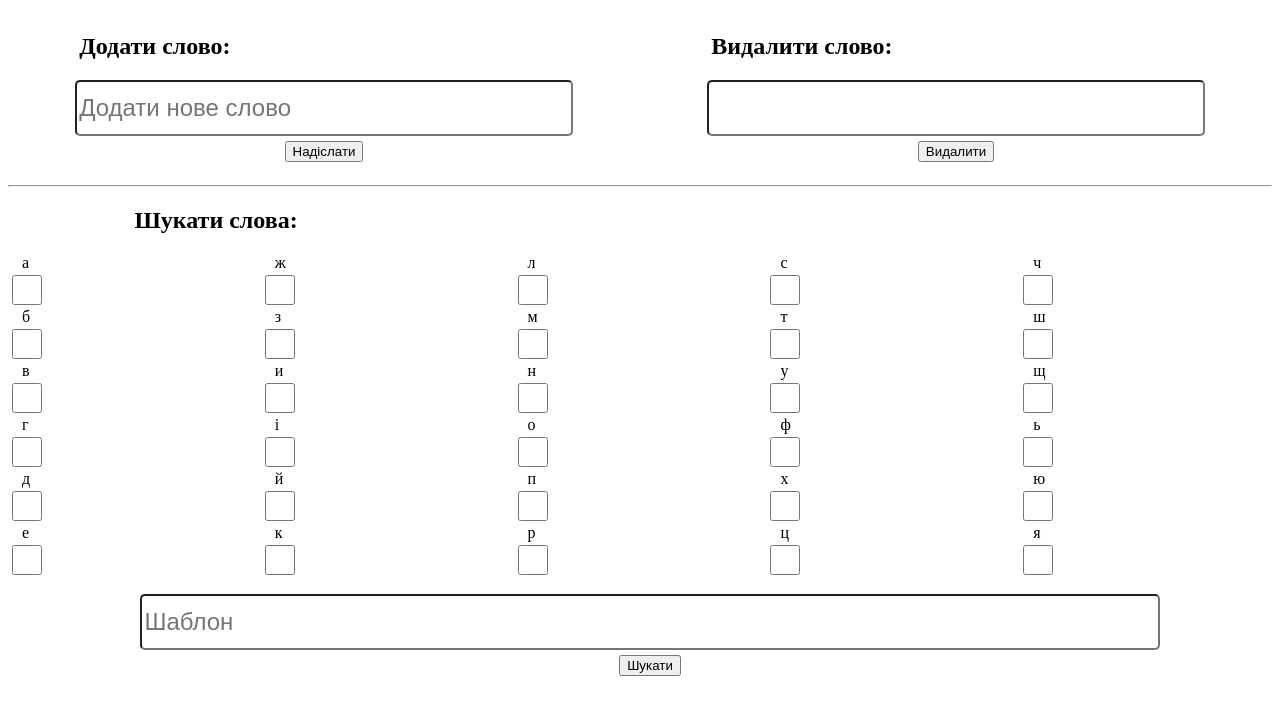
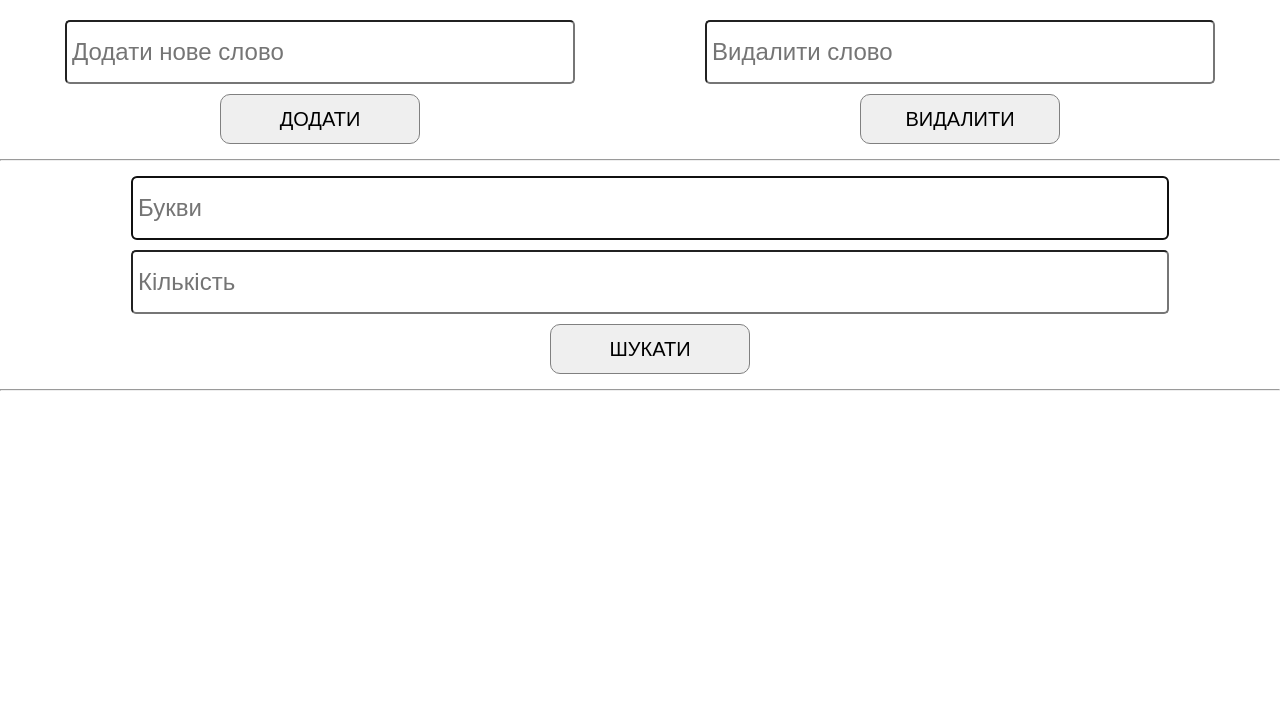
Before and after one commit to mysamyr/wow_app, a website: page public/single-page.html in a window 1280 px wide. Shown: the part 77-800 px from the top of the page. Drawn offline with Linux system fonts and the light colour scheme.

Commit message:
remove schema with positions

```diff
--- a/public/single-page.html
+++ b/public/single-page.html
@@ -2,14 +2,18 @@
 <html lang="en">
 <head>
     <meta charset="UTF-8">
+    <meta name="viewport" content="width=device-width, initial-scale=1">
     <title>World of Words</title>
     <link rel="stylesheet" href="./style.css">
     <style>
+        *, *:before, *:after {
+            margin: 0;
+            padding: 0;
+        }
         h1 {
+            font-size: 36px;
             text-align: center;
-        }
-        h2 {
-            text-indent: 10%;
+            margin: 20px 0;
         }
         form {
             display: flex;
@@ -19,40 +23,42 @@
         input {
             height: 50px;
             width: 80%;
+            margin: 5px;
+            padding: 5px;
             border-radius: 5px;
             font-size: 24px;
-        }
-        label {
-            text-indent: 14px;
         }
         button {
             display: block;
             margin: 5px auto;
+            width: 200px;
+            height: 50px;
+            border: 1px grey solid;
+            border-radius: 10px;
+            text-transform: uppercase;
+            font-size: 20px;
+        }
+        p {
+            font-size: 24px;
+            text-align: center;
         }
         .sections {
             display: flex;
             justify-content: space-around;
+            flex-direction: column;
         }
         .section {
             width: 100%;
             margin: 10px;
         }
-        .letters {
-            display: flex;
-            flex-direction: column;
-            flex-wrap: wrap;
-            height: 330px;
+        .result {
+            columns: 3;
         }
-        .letters input {
-            height: 30px;
-            width: 30px;
+
+        @media only screen and (min-width: 576px) {
+            .sections {
+                flex-direction: row;
             }
-        .result {
-            columns: 3 300px;
-        }
-        p {
-            font-size: 24px;
-            text-align: center;
         }
     </style>
 </head>
@@ -60,99 +66,36 @@
 <h1>Словник для гри WOW</h1>
 <div class="sections">
     <div class="section">
-        <h2>Додати слово:</h2>
         <form id="addForm">
             <input type="text" placeholder="Додати нове слово" min="3" required>
-            <button>Надіслати</button>
+            <button>Додати</button>
         </form>
     </div>
     <div class="section">
-        <h2>Видалити слово:</h2>
         <form id="deleteWord">
-            <input type="text">
+            <input type="text" placeholder="Видалити слово" required>
             <button>Видалити</button>
         </form>
     </div>
 </div>
 <hr>
-<h2>Шукати слова:</h2>
-<div class="letters">
-    <label>a</label>
-    <input type="checkbox" value="а">
-    <label>б</label>
-    <input type="checkbox" value="б">
-    <label>в</label>
-    <input type="checkbox" value="в">
-    <label>г</label>
-    <input type="checkbox" value="г">
-    <label>д</label>
-    <input type="checkbox" value="д">
-    <label>е</label>
-    <input type="checkbox" value="е">
-    <label>ж</label>
-    <input type="checkbox" value="ж">
-    <label>з</label>
-    <input type="checkbox" value="з">
-    <label>и</label>
-    <input type="checkbox" value="и">
-    <label>і</label>
-    <input type="checkbox" value="і">
-    <label>й</label>
-    <input type="checkbox" value="й">
-    <label>к</label>
-    <input type="checkbox" value="к">
-    <label>л</label>
-    <input type="checkbox" value="л">
-    <label>м</label>
-    <input type="checkbox" value="м">
-    <label>н</label>
-    <input type="checkbox" value="н">
-    <label>о</label>
-    <input type="checkbox" value="о">
-    <label>п</label>
-    <input type="checkbox" value="п">
-    <label>р</label>
-    <input type="checkbox" value="р">
-    <label>с</label>
-    <input type="checkbox" value="с">
-    <label>т</label>
-    <input type="checkbox" value="т">
-    <label>у</label>
-    <input type="checkbox" value="у">
-    <label>ф</label>
-    <input type="checkbox" value="ф">
-    <label>х</label>
-    <input type="checkbox" value="х">
-    <label>ц</label>
-    <input type="checkbox" value="ц">
-    <label>ч</label>
-    <input type="checkbox" value="ч">
-    <label>ш</label>
-    <input type="checkbox" value="ш">
-    <label>щ</label>
-    <input type="checkbox" value="щ">
-    <label>ь</label>
-    <input type="checkbox" value="ь">
-    <label>ю</label>
-    <input type="checkbox" value="ю">
-    <label>я</label>
-    <input type="checkbox" value="я">
-</div>
 <div class="section">
     <form id="getWords">
-        <input type="text" placeholder="Шаблон" min="3" required>
+        <input type="text" id="letters" placeholder="Букви" min="3" required>
+        <input type="number" placeholder="Кількість" min="3" required>
         <button>Шукати</button>
     </form>
-    <div class="result"></div>
 </div>
+<hr>
+<div class="section result"></div>
 
 <script>
+  window.addEventListener("DOMContentLoaded", () => {
     const addForm = document.getElementById("addForm");
     const getWordsForm = document.getElementById("getWords");
     const deleteWordForm = document.getElementById("deleteWord");
-  const letters = document.querySelector(".letters");
+    const letters = document.getElementById("letters");
     const result = document.querySelector(".result");
-  const use = new Set();
 
     function renderWords(words) {
       words.forEach(word => {
@@ -170,7 +113,7 @@
 
     addForm.addEventListener("submit", e => {
       e.preventDefault();
-    // console.log(e.srcElement[0].value);
+      // console.log(e.target[0].value);
       fetch("http://localhost:3000/", {
         mode: "cors",
         method: "POST",
@@ -178,7 +121,7 @@
           'Content-Type': 'application/json',
         },
         body: JSON.stringify({
-        word: e.srcElement[0].value.trim().toLowerCase()
+          word: e.target[0].value.trim().toLowerCase()
         }),
       })
         .then(async response => {
@@ -192,21 +135,9 @@
     getWordsForm.addEventListener("submit", e => {
       e.preventDefault();
       clearResult()
-    const value = e.srcElement[0].value.split("");
-    const usedChars = [...use];
-    let query = "";
-    if (value.length) {
-      query += `l=${value.length}`;
-      value.forEach((char, index) => {
-        if (char !== "-") {
-          query += `&${index}=${char}`;
-        }
-      });
-      query += "&";
-    }
-    if (usedChars.length) {
-      query += `u=${usedChars.join("")}`;
-    }
+      const usedChars = e.target[0].value.trim().toLowerCase();
+      const value = e.target[1].value;
+      let query = `l=${value}&u=${usedChars}`;
       fetch(`http://localhost:3000/?${query}`, {
         mode: "cors",
         method: "GET",
@@ -218,12 +149,11 @@
         .then(res => {
           if (res.message) return alert(res.message);
           renderWords(res.words);
-      })
-      .catch(error => console.log(error.message));
+        });
     });
     deleteWordForm.addEventListener("submit", e => {
       e.preventDefault();
-    const value = e.srcElement[0].value.trim().toLowerCase();
+      const value = e.target[0].value.trim().toLowerCase();
       fetch(`http://localhost:3000/${value}`, {
         mode: "cors",
         method: "DELETE",
@@ -234,17 +164,7 @@
         .catch(error => console.log(error.message));
       clearForm(deleteWordForm);
     });
-  letters.childNodes.forEach(element => {
-    if (element.nodeName === "INPUT") {
-      element.addEventListener("click", e => {
-        const {checked, value} = e.target;
-        if (checked) {
-          use.add(value);
-        } else {
-          use.delete(value);
-        }
-      });
-    }
+    letters.focus();
   });
 </script>
 </body>
--- a/public/style.css
+++ b/public/style.css
@@ -1,8 +1,11 @@
+*, *:before, *:after {
+    margin: 0;
+    padding: 0;
+}
 h1 {
+    font-size: 36px;
     text-align: center;
-}
-h2 {
-   text-indent: 10%;
+    margin: 20px 0;
 }
 form {
     display: flex;
@@ -12,38 +15,40 @@ form {
 input {
     height: 50px;
     width: 80%;
+    margin: 5px;
+    padding: 5px;
     border-radius: 5px;
     font-size: 24px;
-}
-label {
-    text-indent: 14px;
 }
 button {
     display: block;
     margin: 5px auto;
+    width: 200px;
+    height: 50px;
+    border: 1px grey solid;
+    border-radius: 10px;
+    text-transform: uppercase;
+    font-size: 20px;
+}
+p {
+    font-size: 24px;
+    text-align: center;
 }
 .sections {
     display: flex;
     justify-content: space-around;
+    flex-direction: column;
 }
 .section {
     width: 100%;
     margin: 10px;
 }
-.letters {
-    display: flex;
-    flex-direction: column;
-    flex-wrap: wrap;
-    height: 330px;
+.result {
+    columns: 3;
 }
-.letters input {
-    height: 30px;
-    width: 30px;
+
+@media only screen and (min-width: 576px) {
+    .sections {
+        flex-direction: row;
+    }
 }
-.result {
-    columns: 3 300px;
-}
-p {
-    font-size: 24px;
-    text-align: center;
-}
```
Also changed, not shown: index.js (+4 -13 lines), public/index.js (+10 -33 lines), public/wow.html (+7 -69 lines), src/helpers.js (+12 -12 lines). Lines whose indentation alone changed are shown as unchanged.
